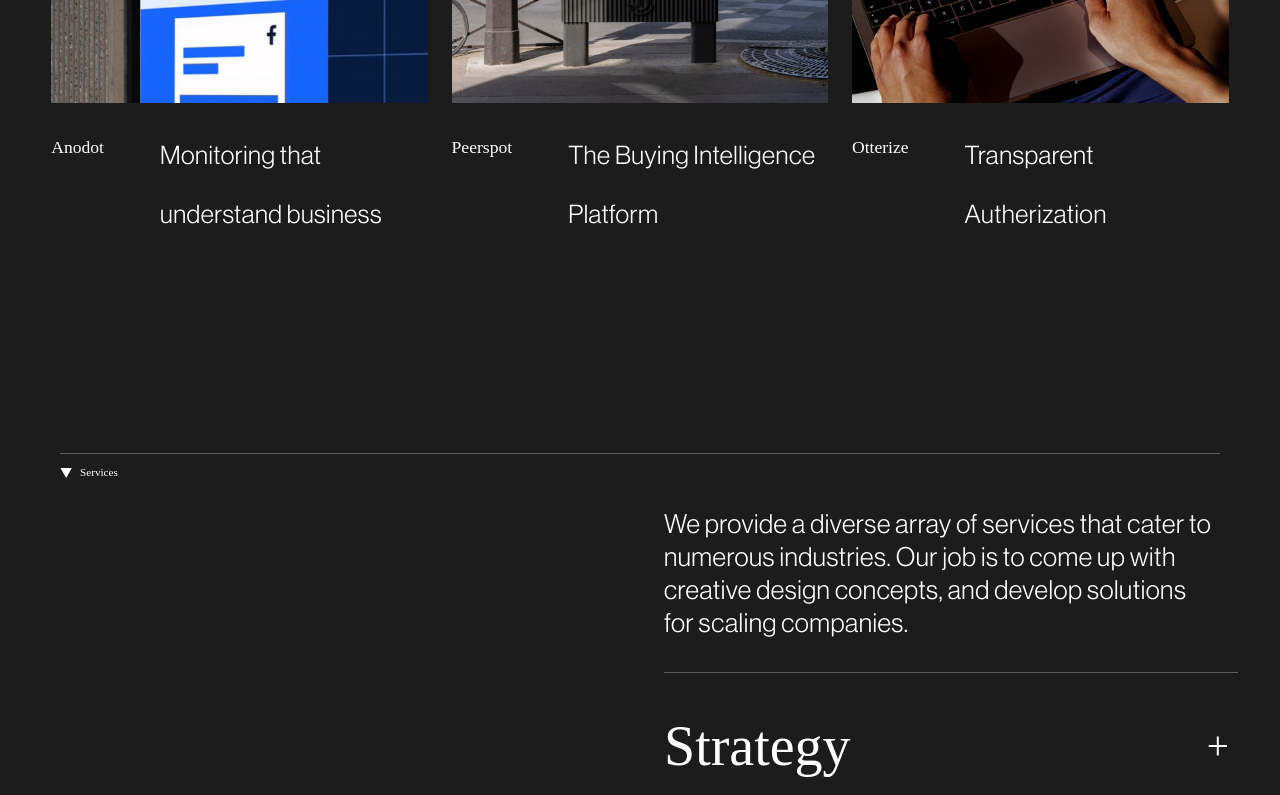
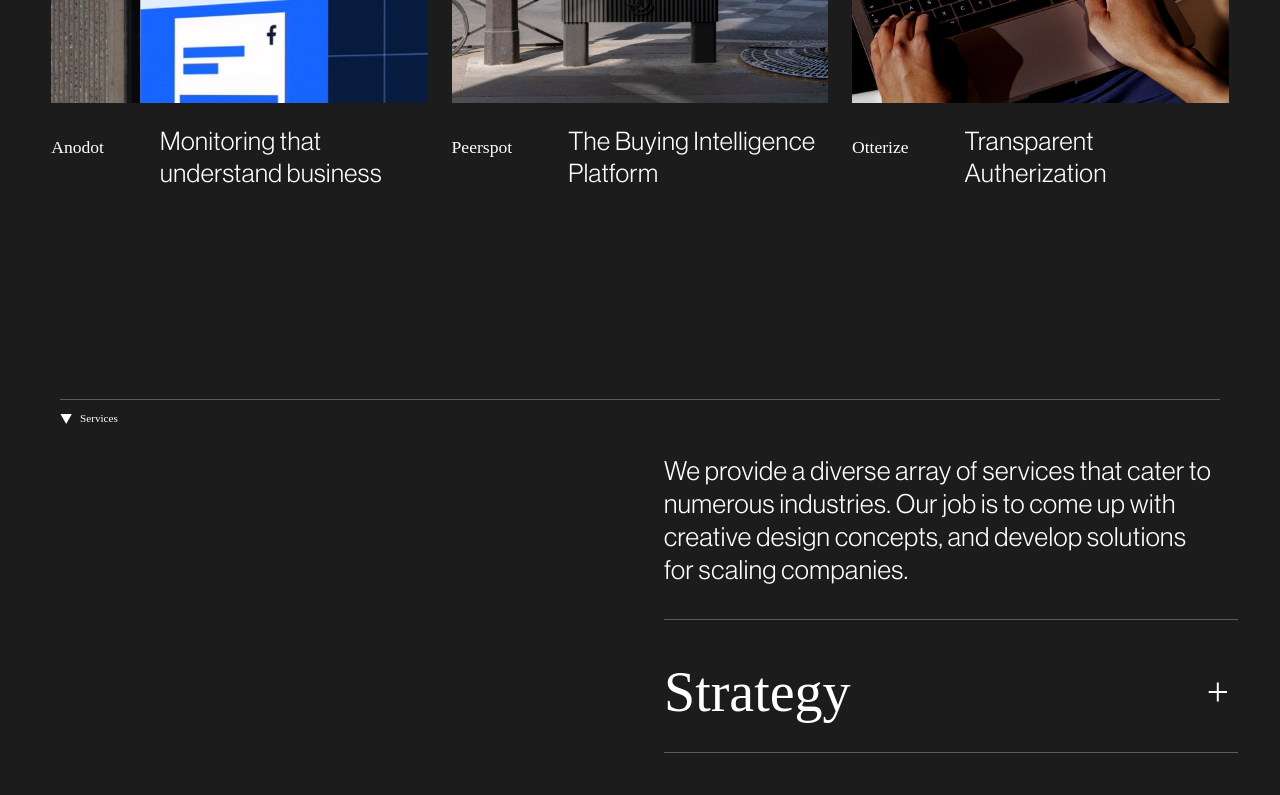
Before and after one commit to Adir-SL/case-study, a plain HTML site: page index.html in a window 1280 px wide. Shown: the part 2580-3375 px from the top of the page. Drawn offline with nearby package versions, Linux system fonts and the light colour scheme; no server answers; a web font is replaced by a local one.

Commit message:
Update index.css

```diff
--- a/index.css
+++ b/index.css
@@ -450,7 +450,7 @@ div.case-card img{
 }
 .case-card h3{
     font-size: 1.6em;
-    line-height: 2.3;
+    /* line-height: 2.3; */
     margin: 0;
 }
 summary h2{
```
